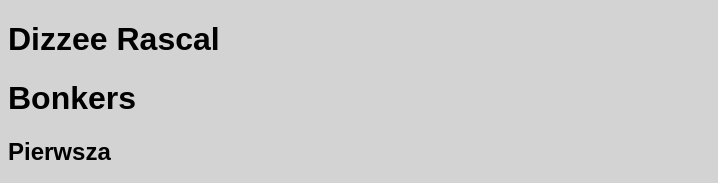
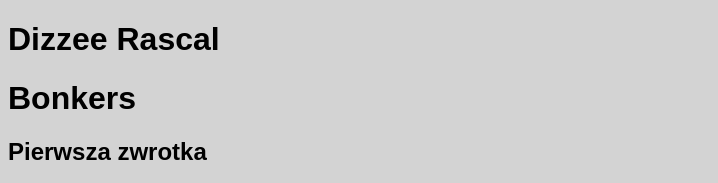
Before and after one commit to giggler8/piosenka, a plain HTML site: page index.html in a window 1280 px wide. Shown: the top 183 px of the page, without its empty margins (0-718 px from the left). Drawn offline with Linux system fonts and the light colour scheme.

Commit message:
Change h2 content

```diff
--- a/index.html
+++ b/index.html
@@ -7,7 +7,7 @@
     <body style="background: lightGrey; font-family: Arial;">
         <h1>Dizzee Rascal</h1>
         <h1>Bonkers</h1>
-        <h2>Pierwsza</h2>
+        <h2>Pierwsza zwrotka</h2>
         <div style="background: white; padding: 10px; box-shadow: 3px 3px grey; margin-bottom: 10px; width: 50%;">
            <p>I wake up everyday its a daydream
               Everythin in my life isnt what it seems
```
